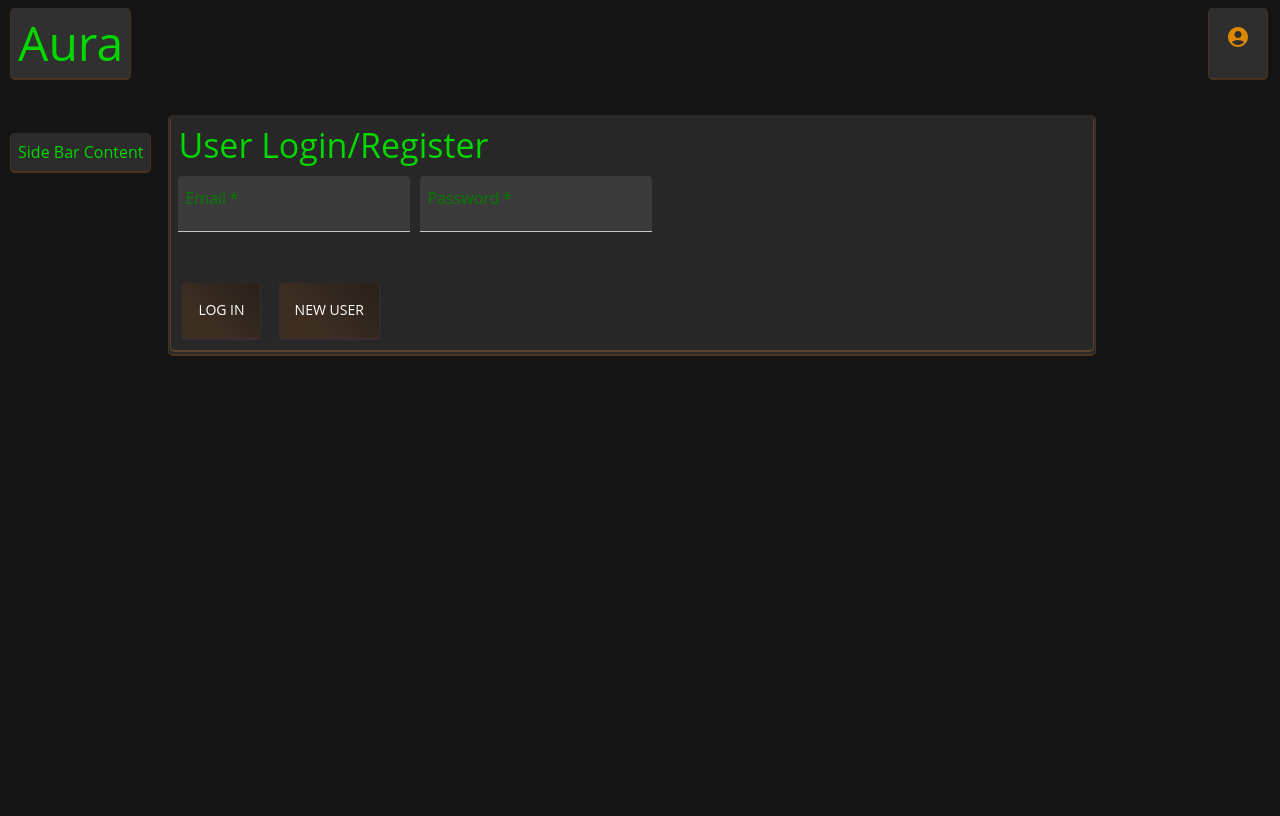
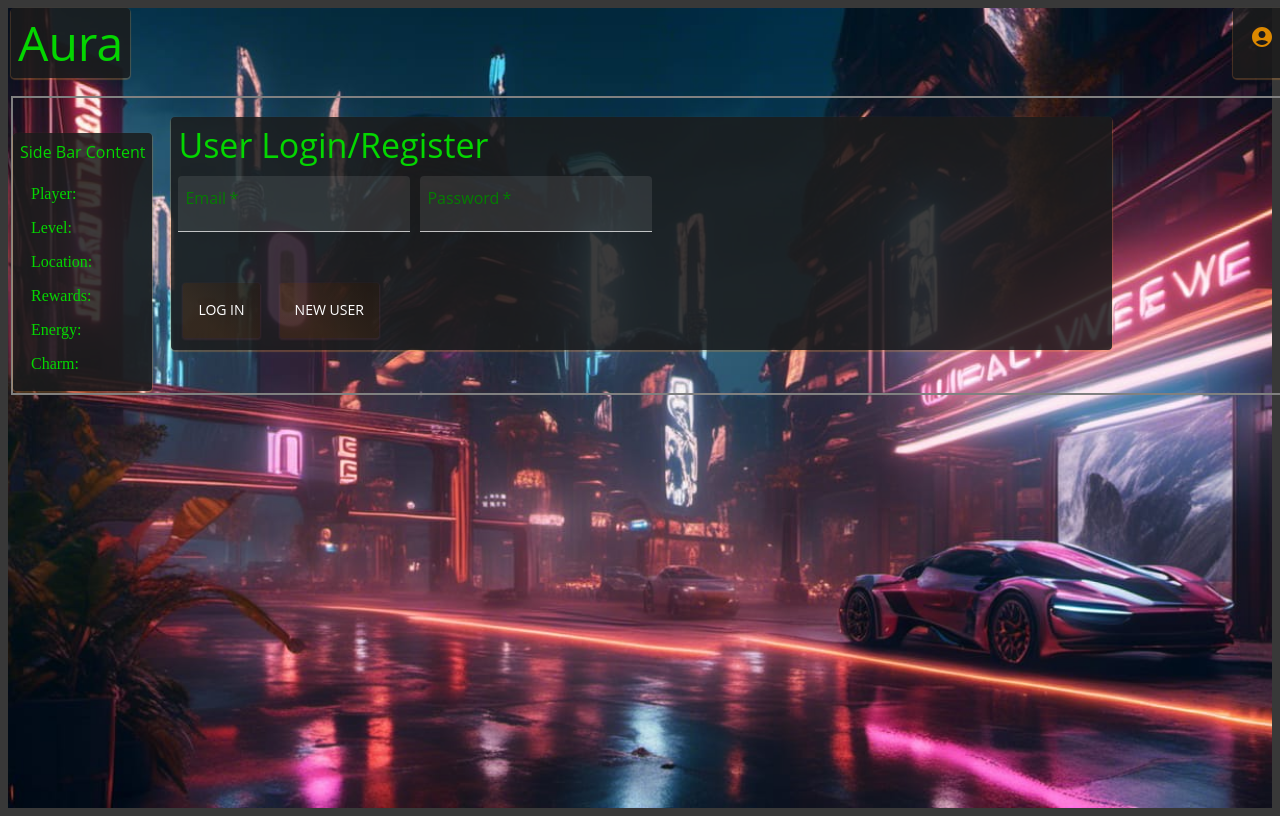
Before and after one commit to RileyAlexis/aura, a React (Create React App) app: page / in a window 1280 px wide. Built offline with nearby package versions, Linux system fonts and the light colour scheme.

Commit message:
background and transperency added

```diff
--- /dev/null
+++ b/src/App.css
@@ -0,0 +1,5 @@
+.MuiBox-root {
+    background-repeat: no-repeat;
+    background-size: cover;
+    background-position: center;
+}
--- a/src/App.js
+++ b/src/App.js
@@ -14,6 +14,7 @@ import Topbar from "./components/Basics/Topbar";
 import MoveableWindow from "./components/Basics/MoveableWindow";
 import Sidebar  from './components/Basics/Sidebar';
 
+import './App.css';
 
 
 function App() {
@@ -31,7 +32,6 @@ function App() {
   }
 
 const user = useSelector(store => store.user);
-const userDisplay = JSON.stringify(user);
 const [currentTheme, setCurrentTheme] = useState(auraDefault);
 
 let windows = [
@@ -40,13 +40,17 @@ let windows = [
 ];
 
 useEffect(() => {
-  document.body.style.backgroundColor = currentTheme.body.backgroundColor;
+  document.body.style.backgroundColor = currentTheme.palette.backgroundColor.default;
 }, []);
 
 
   return (
     <ThemeProvider theme={auraDefault}>
-<Box sx={{ flexGrow: 1, marginRight: 3 }}>
+
+<Box
+sx={{ flexGrow: 1, marginRight: 0,
+  backgroundImage:  'url("/background01.jpg")', height: '100vh'
+  }}>
 
     {/* Top title and nav bar */}
     <Grid container rowSpacing={2} columnSpacing={2} gap={2}
@@ -60,20 +64,23 @@ useEffect(() => {
     {/* End title and nav bar */}
 
     {/* Main content grid */}
-    <Grid container rowSpacing={2} columnSpacing={2} justifyContent={"flex-start"} alignItems={"baseline"}>
-      <Grid item component={Sidebar} xs={12} md={3} />
-      {console.log(user)}
+    <Grid variant="border" container rowSpacing={2} columnSpacing={2} justifyContent={"flex-start"} alignItems={"baseline"}>
+      <Grid variant="border" item component={Sidebar} xs={12} md={3} />
       <Grid item xs={12} md={9}>
-        <Paper>
           {/* //Show login if user is not logged in  */}
           {user.id === null &&
            <Login />
           }
           {/* //Show game content once user logs in  */}
           {user.userId &&
+          <Paper>
           <Typography>Main Box Content Goes Here</Typography>
+
+          <Typography variant="body">Main Box content Main Box content Main Box content Main Box content Main Box content Main Box content Main Box content v Main Box content Main Box content Main Box content Main Box content Main Box content Main Box content Main Box content Main Box contentMain Box content Main Box content Main Box content Main Box content Main Box contentMain Box contentMain Box contentMain Box contentMain Box contentMain Box contentMain Box contentMain Box contentMain Box contentMain Box contentMain Box contentMain Box contentMain Box contentMain Box contentMain Box contentMain Box contentMain Box content
+            </Typography>
+
+          </Paper>
           }
-          </Paper>
           </Grid>
 
 
@@ -81,6 +88,7 @@ useEffect(() => {
 
       </Grid>
       </Box>
+
     </ThemeProvider>
   );
 };
--- a/src/components/Basics/Sidebar.jsx
+++ b/src/components/Basics/Sidebar.jsx
@@ -1,9 +1,20 @@
-import { Paper, Typography } from "@mui/material";
+import { List, ListItem, Paper, Typography } from "@mui/material";
+import { useSelector } from "react-redux";
 
 function Sidebar() {
+  const user = useSelector((store) => store.user);
+
   return (
     <Paper elevation={2}>
       <Typography>Side Bar Content</Typography>
+      <List>
+        <ListItem>Player: {user.username}</ListItem>
+        <ListItem>Level: </ListItem>
+        <ListItem>Location: </ListItem>
+        <ListItem>Rewards: </ListItem>
+        <ListItem>Energy: </ListItem>
+        <ListItem>Charm: </ListItem>
+      </List>
     </Paper>
   );
 }
--- a/src/modules/auraDefault.js
+++ b/src/modules/auraDefault.js
@@ -28,9 +28,9 @@ export const auraDefault = createTheme({
         secondary: '#047d01',
         disabled: '#6e8a6e',
       },
-      background: {
+      backgroundColor: {
         default: 'rgba(0,0,0,0.78)',
-        paper: '#1c1c1c',
+        paper: 'rgba(28, 28, 28, 0.65)',
       },
       error: {
         main: '#0088ad',
@@ -45,9 +45,6 @@ export const auraDefault = createTheme({
         main: '#69f0ae',
       },
       divider: '#1e3d10',
-    },
-    body: {
-      backgroundColor: 'rgba(20, 20, 20, 1)',
     },
     typography: {
       fontFamily: 'Open Sans',
@@ -72,6 +69,7 @@ export const auraDefault = createTheme({
           boxShadow: '0 1px 1px 1px rgba(250, 160, 60, .25)',
           marginBottom: '2px',
           padding: '2px',
+          background: 'rgba(28, 28, 28, 0.85)',
         },
       },
     },
@@ -84,6 +82,14 @@ export const auraDefault = createTheme({
       }
     },
     MuiGrid: {
+      variants : [
+        {
+          props: { variant: 'border'},
+          style: {
+            border: '2px solid gray',
+          }
+        }
+      ],
       styleOverrides: {
         root: {
           // border: '1px solid white',
```
Also changed, not shown: public/background01.jpg (added).
